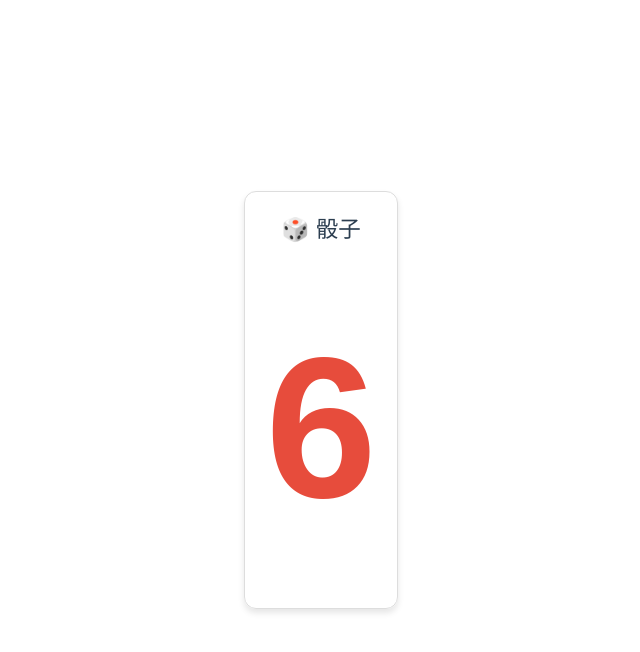
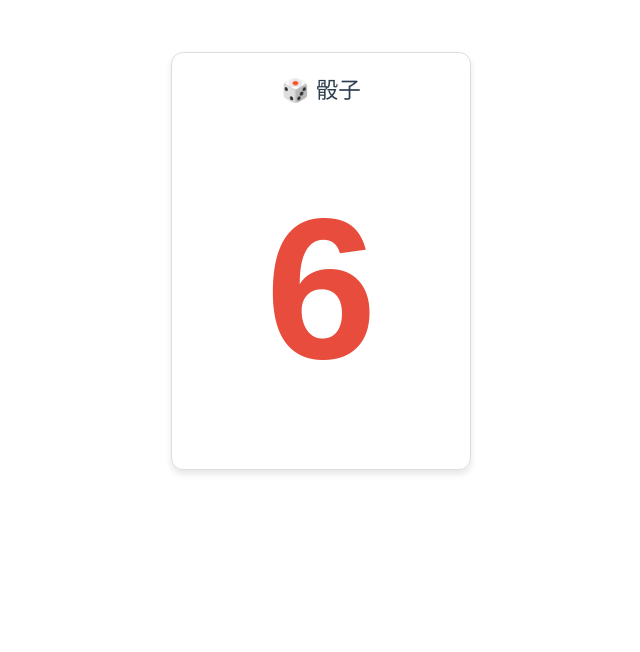
Before and after one commit to Volyyig/Dice, a Vue app: page / in a window 1280 px wide. Shown: the top 652 px of the page, without its empty margins (319-959 px from the left). Built offline with nearby package versions, Linux system fonts and the light colour scheme.

Commit message:
style: 设置user-select为none

```diff
--- a/src/assets/main.css
+++ b/src/assets/main.css
@@ -9,6 +9,8 @@
   padding: 2rem;
   /* 设置字体粗细为正常 */
   font-weight: normal;
+  /* 禁止文本被选中 */
+  user-select: none;
 }
 
 a,
@@ -29,21 +31,3 @@ a,
     background-color: hsla(160, 100%, 37%, 0.2);
   }
 }
-
-@media (min-width: 1024px) {
-  body {
-    /* 在大屏幕上使用flex布局 */
-    display: flex;
-    /* 将项目放置在容器中央 */
-    place-items: center;
-  }
-
-  #app {
-    /* 在大屏幕上使用网格布局 */
-    /* display: grid; */
-    /* 设置两列等宽的网格布局 */
-    /* grid-template-columns: 1fr 1fr; */
-    /* 调整大屏幕下容器的左右内边距 */
-    /* padding: 0 2rem; */
-  }
-}
```
